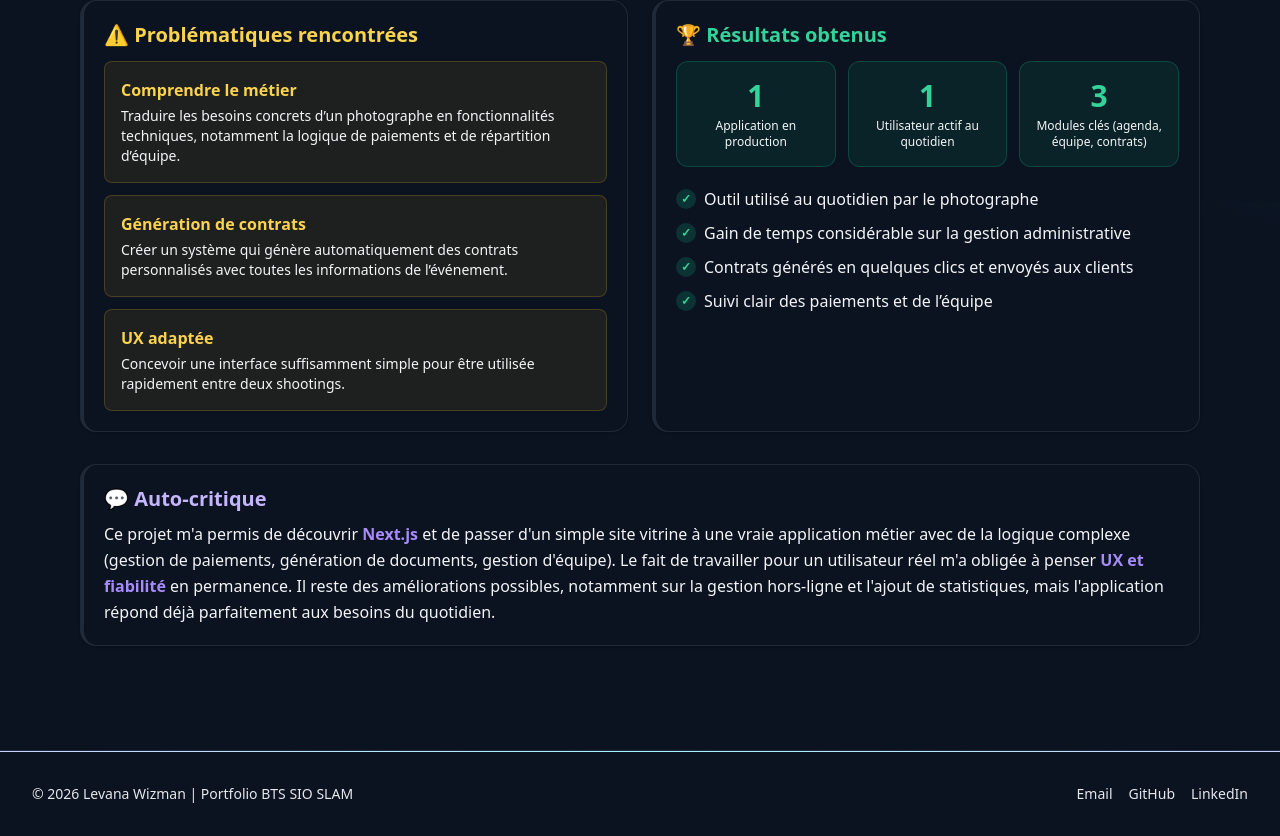
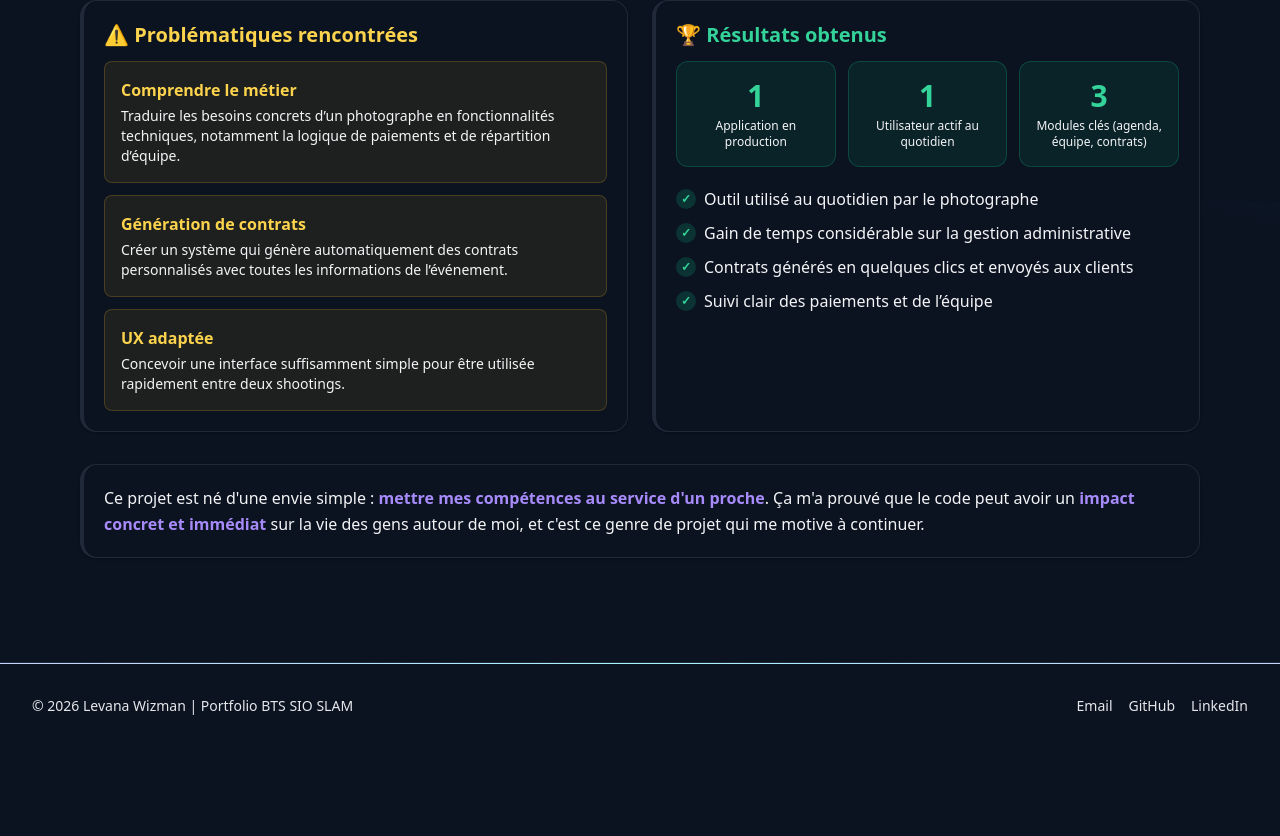
Before and after one commit to levanawizman/Portfolio-LevanaWizman, a React (Vite) app: page /projet/agenda in a window 1280 px wide. Shown: the part 1398-2234 px from the top of the page. After the commit the page ends 2146 px from the top, so only its background shows below. Built offline with nearby package versions, Linux system fonts and the light colour scheme.

Commit message:
Mise à jour auto-critique PhotoAgenda et suppression du titre
Co-Authored-By: Claude Opus 4.6 (1M context) <noreply@anthropic.com>

```diff
--- a/src/pages/ProjetAgenda.tsx
+++ b/src/pages/ProjetAgenda.tsx
@@ -187,16 +187,10 @@ export default function ProjetAgenda() {
 
         {/* Auto-critique */}
         <div className="rounded-2xl border border-gray-200 p-5 shadow-sm" style={{ borderLeft: '4px solid #a78bfa' }}>
-          <h2 className="text-xl font-bold mb-2 flex items-center gap-2" style={{ color: '#c4b5fd' }}>
-            &#128172; Auto-critique
-          </h2>
           <p className="leading-relaxed">
-            Ce projet m'a permis de d&eacute;couvrir <strong style={{ color: '#a78bfa' }}>Next.js</strong> et de
-            passer d'un simple site vitrine &agrave; une vraie application m&eacute;tier avec de la logique complexe
-            (gestion de paiements, g&eacute;n&eacute;ration de documents, gestion d'&eacute;quipe). Le fait de travailler
-            pour un utilisateur r&eacute;el m'a oblig&eacute;e &agrave; penser <strong style={{ color: '#a78bfa' }}>UX et fiabilit&eacute;</strong> en
-            permanence. Il reste des am&eacute;liorations possibles, notamment sur la gestion hors-ligne et l'ajout
-            de statistiques, mais l'application r&eacute;pond d&eacute;j&agrave; parfaitement aux besoins du quotidien.
+            Ce projet est n&eacute; d'une envie simple : <strong style={{ color: '#a78bfa' }}>mettre mes comp&eacute;tences au service d'un proche</strong>.
+            &Ccedil;a m'a prouv&eacute; que le code peut avoir un <strong style={{ color: '#a78bfa' }}>impact concret et imm&eacute;diat</strong> sur
+            la vie des gens autour de moi, et c'est ce genre de projet qui me motive &agrave; continuer.
           </p>
         </div>
 
```
